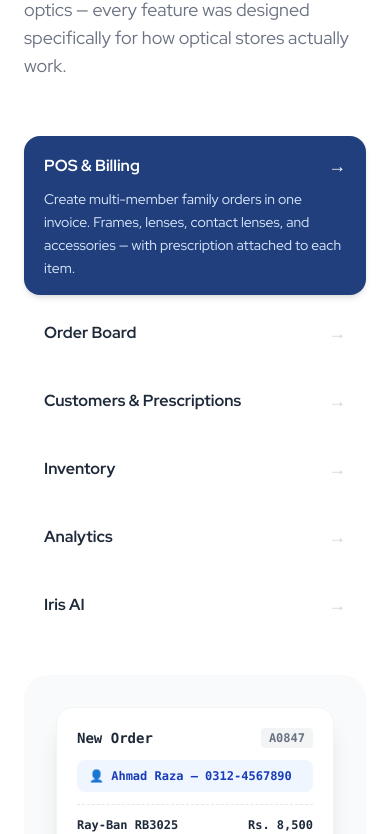
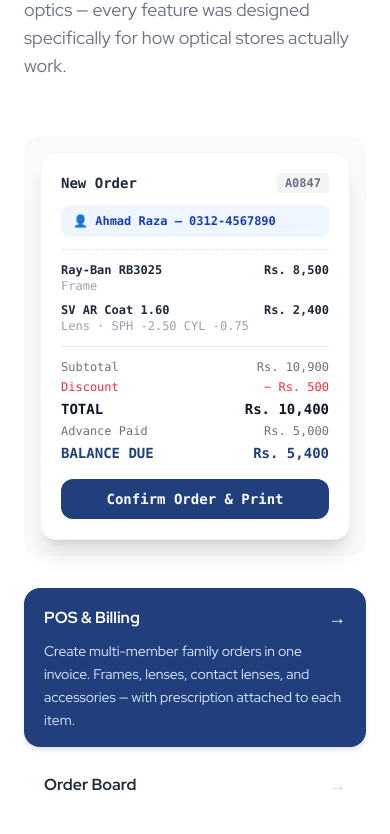
Before and after one commit to huxaifazulfiqar/getiris-landing, a Next.js app: page / in a window 390 px wide. Shown: the part 4973-5807 px from the top of the page. Built offline with nearby package versions, Linux system fonts and the light colour scheme.

Commit message:
Fix mobile layout in features section: mockup above tabs, remove min-height

```diff
--- a/app/components/FeaturesShowcase.tsx
+++ b/app/components/FeaturesShowcase.tsx
@@ -279,9 +279,9 @@ export default function FeaturesShowcase() {
           </p>
         </div>
 
-        <div className="grid lg:grid-cols-2 gap-10 items-start">
+        <div className="grid lg:grid-cols-2 gap-8 items-start">
           {/* Feature list */}
-          <div className="space-y-2">
+          <div className="space-y-2 lg:order-1 order-2">
             {features.map((f, i) => (
               <button
                 key={f.id}
@@ -309,7 +309,7 @@ export default function FeaturesShowcase() {
           </div>
 
           {/* Visual mockup */}
-          <div className="lg:sticky lg:top-24">
+          <div className="lg:sticky lg:top-24 lg:order-2 order-1">
             <AnimatePresence mode="wait">
               <motion.div
                 key={active}
@@ -317,7 +317,7 @@ export default function FeaturesShowcase() {
                 animate={{ opacity: 1, y: 0 }}
                 exit={{ opacity: 0, y: -16 }}
                 transition={{ duration: 0.25 }}
-                className="bg-gray-50 rounded-3xl p-8 flex items-center justify-center min-h-80"
+                className="bg-gray-50 rounded-2xl p-4 sm:p-8 flex items-center justify-center"
               >
                 {features[active].mockup}
               </motion.div>
```
